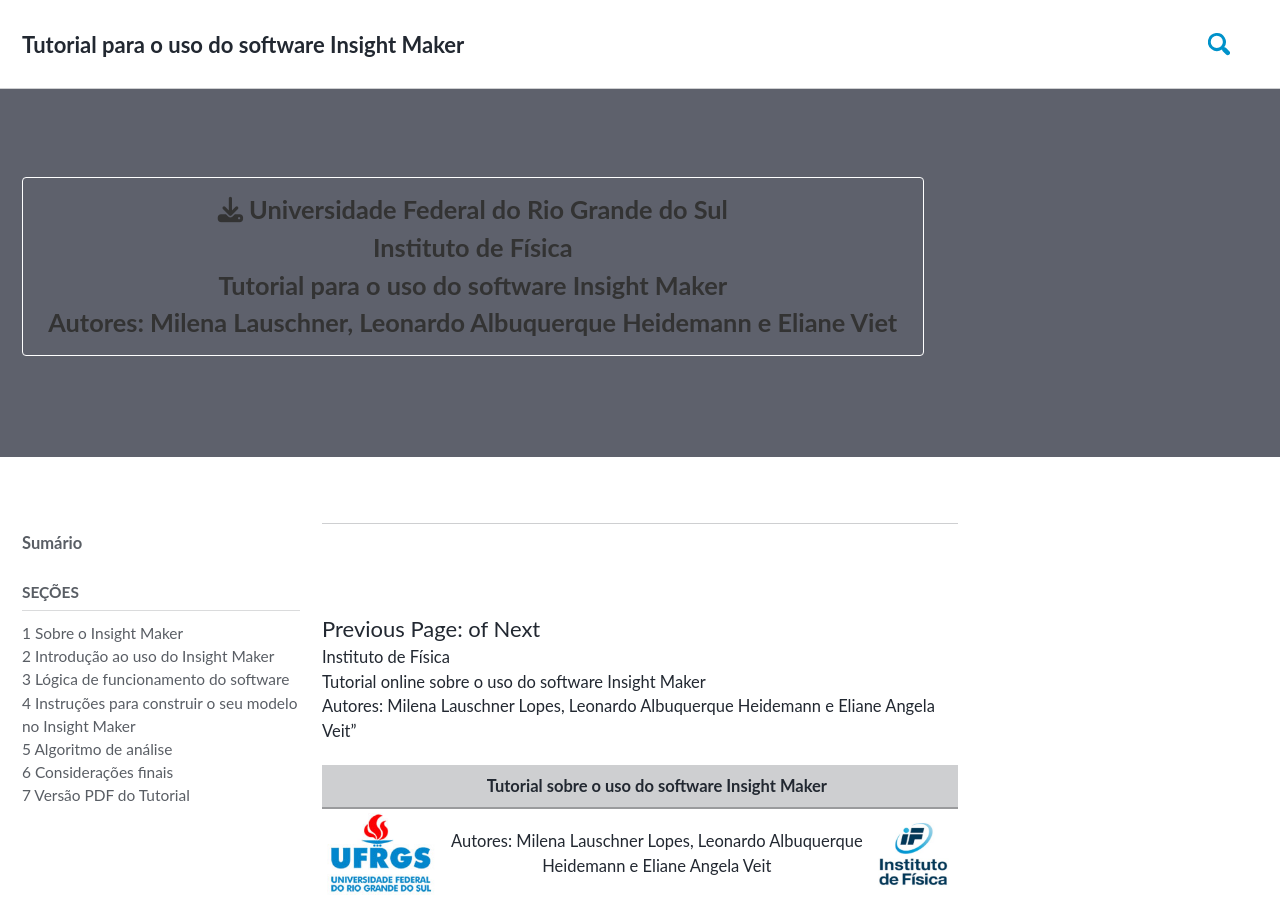
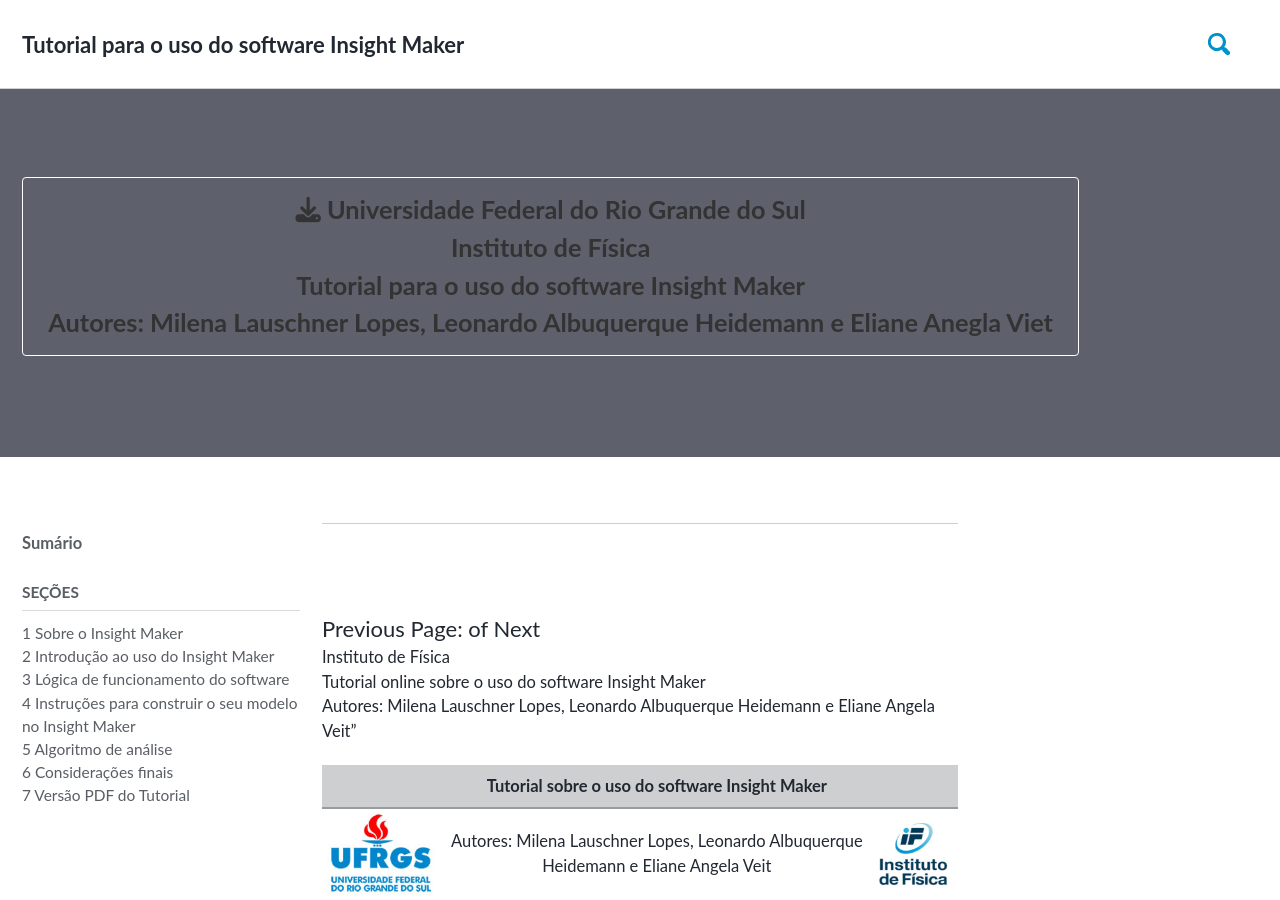
Before and after one commit to milenalauschner/MM, a Jekyll site: the page built from _pages/about.md, in a window 1280 px wide and 900 px high. Built offline with Jekyll 4.4.1, drawn with Linux system fonts in a browser that asks for light colours; cached includes are drawn as plain includes; nearby versions of some CDN libraries; some web fonts are replaced.

Commit message:
Update about.md

```diff
--- a/_pages/about.md
+++ b/_pages/about.md
@@ -7,7 +7,7 @@
 header:
   overlay_color: "#5e616c"
   actions:
-    - label: "<i class='fas fa-download'></i> Universidade Federal do Rio Grande do Sul<br /> Instituto de Física<br />  Tutorial para o uso do software Insight Maker<br /> Autores: Milena Lauschner, Leonardo Albuquerque Heidemann e Eliane Viet"
+    - label: "<i class='fas fa-download'></i> Universidade Federal do Rio Grande do Sul<br /> Instituto de Física<br />  Tutorial para o uso do software Insight Maker<br /> Autores: Milena Lauschner Lopes, Leonardo Albuquerque Heidemann e Eliane Anegla Viet"
       url: "/docs/quick-start-guide/"
 sidebar:
   title: "Sumário"
```
